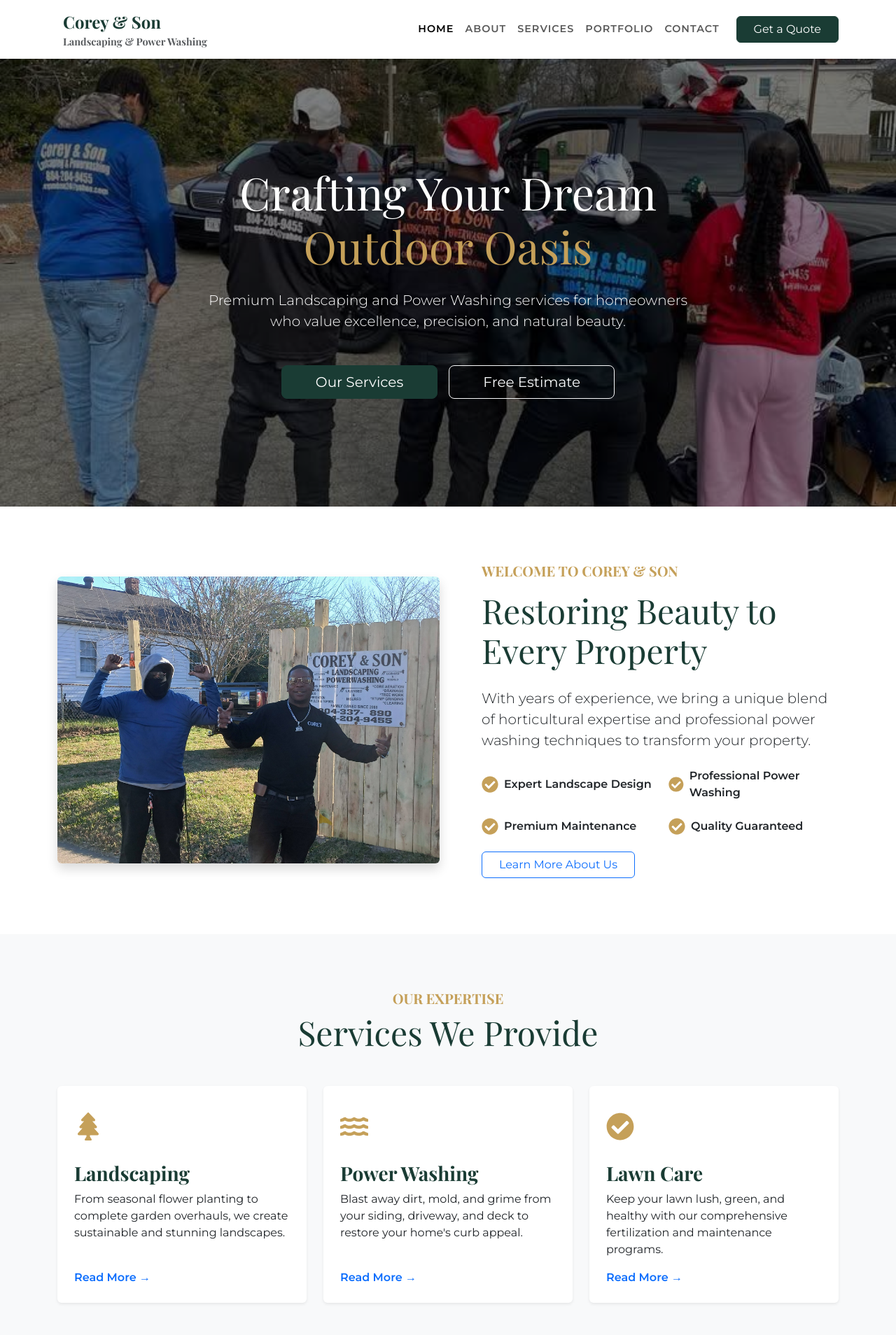
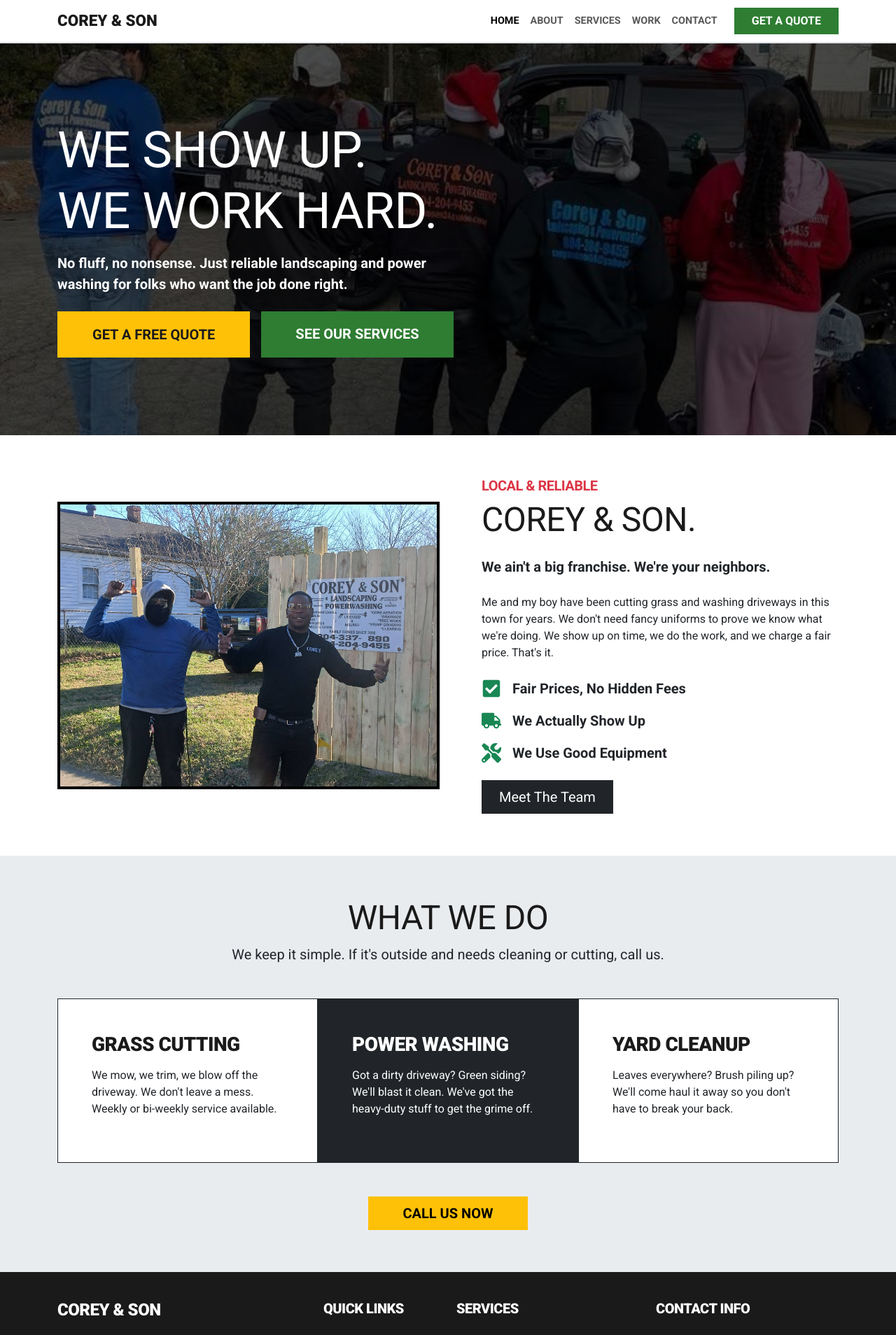
Before and after one commit to vbiondo6/Corey-and-Son, a React (Create React App) app: page / in a window 1280 px wide. Shown: the top 1908 px of the page at 70% size. Built offline with nearby package versions, Linux system fonts and the light colour scheme.

Commit message:
Refactor design to be more blue-collar and scrappy

```diff
--- a/src/components/Navbar.tsx
+++ b/src/components/Navbar.tsx
@@ -3,10 +3,10 @@ import { Link, NavLink } from 'react-router-dom';
 
 const Navbar: React.FC = () => {
   return (
-    <nav className="navbar navbar-expand-lg navbar-light bg-white sticky-top shadow-sm">
+    <nav className="navbar navbar-expand-lg navbar-light bg-white sticky-top border-bottom border-2">
       <div className="container">
         <Link className="navbar-brand d-flex align-items-center" to="/">
-          <span className="ms-2 text-wrap" style={{maxWidth: '250px'}}>Corey & Son <small className="d-block text-muted" style={{fontSize: '0.6em'}}>Landscaping & Power Washing</small></span>
+          <span className="fw-black" style={{fontSize: '1.4rem'}}>COREY & SON</span>
         </Link>
         <button
           className="navbar-toggler"
@@ -31,13 +31,13 @@ const Navbar: React.FC = () => {
               <NavLink className="nav-link" to="/services">Services</NavLink>
             </li>
             <li className="nav-item">
-              <NavLink className="nav-link" to="/portfolio">Portfolio</NavLink>
+              <NavLink className="nav-link" to="/portfolio">Work</NavLink>
             </li>
             <li className="nav-item">
               <NavLink className="nav-link" to="/contact">Contact</NavLink>
             </li>
           </ul>
-          <Link to="/contact" className="btn btn-primary ms-lg-3 px-4">Get a Quote</Link>
+          <Link to="/contact" className="btn btn-primary ms-lg-3 px-4 fw-bold rounded-0">GET A QUOTE</Link>
         </div>
       </div>
     </nav>
--- a/src/pages/Home.tsx
+++ b/src/pages/Home.tsx
@@ -1,6 +1,6 @@
 import React from 'react';
 import { Link } from 'react-router-dom';
-import { FaTree, FaWater, FaCheckCircle } from 'react-icons/fa';
+import { FaCheckSquare, FaTools, FaTruck } from 'react-icons/fa';
 import heroBg from '../assets/hero-bg.jpg';
 import homeIntro from '../assets/home-intro.jpg';
 
@@ -15,14 +15,14 @@ const Home: React.FC = () => {
       {/* Hero Section */}
       <section className="hero-section" style={{backgroundImage: `url(${heroBg})`}}>
         <div className="hero-overlay"></div>
-        <div className="container hero-content">
-          <h1 className="display-3 text-white mb-4">Crafting Your Dream <br/><span className="text-accent">Outdoor Oasis</span></h1>
-          <p className="lead text-white mb-5 mx-auto" style={{maxWidth: '700px'}}>
-            Premium Landscaping and Power Washing services for homeowners who value excellence, precision, and natural beauty.
+        <div className="container hero-content text-start">
+          <h1 className="display-2 text-white mb-3 text-uppercase fw-black">WE SHOW UP.<br/>WE WORK HARD.</h1>
+          <p className="lead text-white mb-4 fw-bold" style={{maxWidth: '600px', fontSize: '1.25rem'}}>
+            No fluff, no nonsense. Just reliable landscaping and power washing for folks who want the job done right.
           </p>
-          <div className="d-flex justify-content-center gap-3">
-            <Link to="/services" className="btn btn-primary btn-lg px-5">Our Services</Link>
-            <Link to="/contact" className="btn btn-outline-light btn-lg px-5">Free Estimate</Link>
+          <div className="d-flex flex-column flex-sm-row gap-3">
+            <Link to="/contact" className="btn btn-outline-gold btn-lg px-5 py-3 rounded-0">Get A Free Quote</Link>
+            <Link to="/services" className="btn btn-primary btn-lg px-5 py-3 rounded-0">See Our Services</Link>
           </div>
         </div>
       </section>
@@ -32,86 +32,73 @@ const Home: React.FC = () => {
         <div className="container">
           <div className="row align-items-center">
             <div className="col-lg-6 mb-4 mb-lg-0">
-              <img
-                src={homeIntro}
-                alt="Landscaping work"
-                className="img-fluid rounded shadow"
-              />
+              <div style={{border: '4px solid #000'}}>
+                <img
+                  src={homeIntro}
+                  alt="Landscaping work"
+                  className="img-fluid w-100"
+                />
+              </div>
             </div>
             <div className="col-lg-6 ps-lg-5">
-              <h5 className="text-accent text-uppercase fw-bold mb-3">Welcome to Corey & Son</h5>
-              <h2 className="display-5 mb-4">Restoring Beauty to Every Property</h2>
-              <p className="lead mb-4">
-                With years of experience, we bring a unique blend of horticultural expertise and professional power washing techniques to transform your property.
+              <h5 className="text-danger fw-bold text-uppercase mb-2">Local & Reliable</h5>
+              <h2 className="display-5 mb-4 fw-black">COREY & SON.</h2>
+              <p className="lead mb-4 fw-bold">
+                We ain't a big franchise. We're your neighbors.
               </p>
-              <div className="row g-4 mb-4">
-                <div className="col-md-6 d-flex align-items-center">
-                  <Icon icon={FaCheckCircle} className="text-accent me-2 fs-4" />
-                  <span className="fw-semibold">Expert Landscape Design</span>
+              <p className="mb-4">
+                Me and my boy have been cutting grass and washing driveways in this town for years. We don't need fancy uniforms to prove we know what we're doing. We show up on time, we do the work, and we charge a fair price. That's it.
+              </p>
+              <div className="row g-3 mb-4">
+                <div className="col-12 d-flex align-items-center">
+                  <Icon icon={FaCheckSquare} className="text-success me-3 fs-3" />
+                  <span className="fw-bold fs-5">Fair Prices, No Hidden Fees</span>
                 </div>
-                <div className="col-md-6 d-flex align-items-center">
-                  <Icon icon={FaCheckCircle} className="text-accent me-2 fs-4" />
-                  <span className="fw-semibold">Professional Power Washing</span>
+                <div className="col-12 d-flex align-items-center">
+                  <Icon icon={FaTruck} className="text-success me-3 fs-3" />
+                  <span className="fw-bold fs-5">We Actually Show Up</span>
                 </div>
-                <div className="col-md-6 d-flex align-items-center">
-                  <Icon icon={FaCheckCircle} className="text-accent me-2 fs-4" />
-                  <span className="fw-semibold">Premium Maintenance</span>
-                </div>
-                <div className="col-md-6 d-flex align-items-center">
-                  <Icon icon={FaCheckCircle} className="text-accent me-2 fs-4" />
-                  <span className="fw-semibold">Quality Guaranteed</span>
+                <div className="col-12 d-flex align-items-center">
+                  <Icon icon={FaTools} className="text-success me-3 fs-3" />
+                  <span className="fw-bold fs-5">We Use Good Equipment</span>
                 </div>
               </div>
-              <Link to="/about" className="btn btn-outline-primary px-4">Learn More About Us</Link>
+              <Link to="/about" className="btn btn-dark btn-lg rounded-0 px-4">Meet The Team</Link>
             </div>
           </div>
         </div>
       </section>
 
-      {/* Highlight Services */}
-      <section className="section-padding bg-light">
+      {/* Quick Services */}
+      <section className="section-padding" style={{backgroundColor: '#e9ecef'}}>
         <div className="container">
           <div className="text-center mb-5">
-            <h5 className="text-accent text-uppercase fw-bold mb-2">Our Expertise</h5>
-            <h2 className="display-5">Services We Provide</h2>
+            <h2 className="display-5 fw-black">WHAT WE DO</h2>
+            <p className="lead">We keep it simple. If it's outside and needs cleaning or cutting, call us.</p>
           </div>
-          <div className="row g-4">
+          <div className="row g-0">
             <div className="col-md-4">
-              <div className="card h-100 service-card shadow-sm p-4">
-                <div className="text-accent mb-4 fs-1"><Icon icon={FaTree} /></div>
-                <h3>Landscaping</h3>
-                <p>From seasonal flower planting to complete garden overhauls, we create sustainable and stunning landscapes.</p>
-                <Link to="/services" className="mt-auto text-primary text-decoration-none fw-bold">Read More &rarr;</Link>
+              <div className="bg-white p-5 h-100 border border-dark">
+                <h3 className="mb-3">GRASS CUTTING</h3>
+                <p>We mow, we trim, we blow off the driveway. We don't leave a mess. Weekly or bi-weekly service available.</p>
               </div>
             </div>
             <div className="col-md-4">
-              <div className="card h-100 service-card shadow-sm p-4">
-                <div className="text-accent mb-4 fs-1"><Icon icon={FaWater} /></div>
-                <h3>Power Washing</h3>
-                <p>Blast away dirt, mold, and grime from your siding, driveway, and deck to restore your home's curb appeal.</p>
-                <Link to="/services" className="mt-auto text-primary text-decoration-none fw-bold">Read More &rarr;</Link>
+              <div className="bg-dark text-white p-5 h-100 border border-dark">
+                <h3 className="text-white mb-3">POWER WASHING</h3>
+                <p>Got a dirty driveway? Green siding? We'll blast it clean. We've got the heavy-duty stuff to get the grime off.</p>
               </div>
             </div>
             <div className="col-md-4">
-              <div className="card h-100 service-card shadow-sm p-4">
-                <div className="text-accent mb-4 fs-1"><Icon icon={FaCheckCircle} /></div>
-                <h3>Lawn Care</h3>
-                <p>Keep your lawn lush, green, and healthy with our comprehensive fertilization and maintenance programs.</p>
-                <Link to="/services" className="mt-auto text-primary text-decoration-none fw-bold">Read More &rarr;</Link>
+              <div className="bg-white p-5 h-100 border border-dark">
+                <h3 className="mb-3">YARD CLEANUP</h3>
+                <p>Leaves everywhere? Brush piling up? We'll come haul it away so you don't have to break your back.</p>
               </div>
             </div>
           </div>
-        </div>
-      </section>
-
-      {/* CTA Section */}
-      <section className="section-padding bg-primary-green text-white text-center">
-        <div className="container">
-          <h2 className="display-5 mb-4">Ready to Transform Your Property?</h2>
-          <p className="lead mb-5 opacity-75 mx-auto" style={{maxWidth: '700px'}}>
-            Contact us today for a free, no-obligation estimate on your next landscaping or power washing project.
-          </p>
-          <Link to="/contact" className="btn btn-accent-gold btn-lg px-5 text-white" style={{backgroundColor: 'var(--accent-gold)'}}>Get Started</Link>
+          <div className="text-center mt-5">
+            <Link to="/contact" className="btn btn-warning btn-lg fw-bold rounded-0 px-5">CALL US NOW</Link>
+          </div>
         </div>
       </section>
     </div>
--- a/src/pages/Services.tsx
+++ b/src/pages/Services.tsx
@@ -9,43 +9,43 @@ const Services: React.FC = () => {
 
   const services = [
     {
-      title: "Landscape Design",
-      description: "Custom design solutions including 3D rendering, plant selection, and architectural planning for your outdoor spaces.",
+      title: "LAWN MOWING",
+      description: "We cut it, trim it, and blow it off. Simple as that. We'll keep your grass looking sharp all season.",
+      icon: FaLeaf
+    },
+    {
+      title: "POWER WASHING",
+      description: "Driveways, sidewalks, siding, decks. If it's got dirt on it, we can wash it off.",
+      icon: FaWater
+    },
+    {
+      title: "YARD CLEANUP",
+      description: "Got a mess of leaves or brush? We'll come haul it away and get your yard back in shape.",
+      icon: FaHome
+    },
+    {
+      title: "MULCH & PLANTING",
+      description: "Need some fresh mulch or a few bushes planted? We can handle that too. Nothing too fancy.",
       icon: FaSeedling
     },
     {
-      title: "Lawn Maintenance",
-      description: "Weekly mowing, edging, fertilization, and weed control to keep your lawn in peak condition year-round.",
-      icon: FaLeaf
-    },
-    {
-      title: "Power Washing",
-      description: "Professional grade cleaning for sidings, roofs, driveways, decks, and patios using safe, effective pressure levels.",
-      icon: FaWater
-    },
-    {
-      title: "Hardscaping",
-      description: "Installation of retaining walls, paver patios, walkways, and outdoor kitchens built to last a lifetime.",
+      title: "SMALL HARDSCAPES",
+      description: "We can fix up a walkway or lay down some pavers. Solid work that lasts.",
       icon: FaRoad
     },
     {
-      title: "Property Cleanup",
-      description: "Seasonal leaf removal, gutter cleaning, and brush clearing to keep your property tidy and safe.",
-      icon: FaHome
-    },
-    {
-      title: "Snow Removal",
-      description: "Commercial and residential snow plowing, salting, and sidewalk clearing during the harsh winter months.",
+      title: "SNOW PLOWING",
+      description: "When it snows, we plow. Driveways and sidewalks. We'll get you out.",
       icon: FaSnowflake
     }
   ];
 
   return (
     <div>
-      <section className="bg-primary-green text-white py-5">
-        <div className="container py-4 text-center">
-          <h1 className="display-4">Our Services</h1>
-          <p className="lead opacity-75">Comprehensive solutions for a beautiful, clean property.</p>
+      <section className="bg-dark text-white py-5">
+        <div className="container py-4">
+          <h1 className="display-4 fw-black text-uppercase">What We Do</h1>
+          <p className="lead">We work hard so you don't have to.</p>
         </div>
       </section>
 
@@ -54,10 +54,10 @@ const Services: React.FC = () => {
           <div className="row g-4">
             {services.map((service, index) => (
               <div className="col-lg-4 col-md-6" key={index}>
-                <div className="card h-100 border-0 shadow-sm p-4 text-center service-card">
-                  <div className="text-accent fs-1 mb-3"><Icon icon={service.icon} /></div>
-                  <h3 className="mb-3">{service.title}</h3>
-                  <p className="text-muted">{service.description}</p>
+                <div className="card h-100 service-card p-4 text-center bg-light">
+                  <div className="text-success fs-1 mb-3"><Icon icon={service.icon} /></div>
+                  <h3 className="mb-3 fw-black">{service.title}</h3>
+                  <p className="text-muted fw-bold">{service.description}</p>
                 </div>
               </div>
             ))}
@@ -65,25 +65,15 @@ const Services: React.FC = () => {
         </div>
       </section>
 
-      <section className="section-padding bg-light">
+      <section className="section-padding" style={{backgroundColor: '#ffc107'}}>
         <div className="container">
           <div className="row align-items-center">
-            <div className="col-lg-6">
-              <h2 className="display-6 mb-4">The Power Washing Advantage</h2>
-              <p>Regular power washing doesn't just make your home look better—it protects your investment. Our team uses specialized nozzles and detergents to:</p>
-              <ul className="list-unstyled">
-                <li className="mb-2"><Icon icon={FaLeaf} className="text-accent me-2" /> Remove harmful mold, mildew, and algae</li>
-                <li className="mb-2"><Icon icon={FaLeaf} className="text-accent me-2" /> Extend the life of your siding and paint</li>
-                <li className="mb-2"><Icon icon={FaLeaf} className="text-accent me-2" /> Improve overall property value and curb appeal</li>
-                <li className="mb-2"><Icon icon={FaLeaf} className="text-accent me-2" /> Create a safer, non-slip environment for walkways</li>
-              </ul>
-            </div>
-            <div className="col-lg-6 mt-4 mt-lg-0">
-              <img
-                src="https://images.unsplash.com/photo-1628177142898-93e36e4e3a50?auto=format&fit=crop&q=80&w=1000"
-                alt="Power washing in action"
-                className="img-fluid rounded shadow"
-              />
+            <div className="col-lg-8 mx-auto text-center text-dark">
+              <h2 className="display-5 fw-black mb-4 text-uppercase">Need Something Else?</h2>
+              <p className="lead fw-bold mb-4">
+                If you need something done outside and you don't see it listed, just ask. If we can do it, we will. If we can't, we'll tell you straight up.
+              </p>
+              <a href="/contact" className="btn btn-dark btn-lg rounded-0 px-5 fw-bold">GIVE US A CALL</a>
             </div>
           </div>
         </div>
--- a/src/styles/global.css
+++ b/src/styles/global.css
@@ -1,56 +1,65 @@
-@import url('https://fonts.googleapis.com/css2?family=Playfair+Display:wght@400;700&family=Montserrat:wght@300;400;600&display=swap');
+@import url('https://fonts.googleapis.com/css2?family=Roboto:wght@400;700;900&display=swap');
 
 :root {
-  --primary-green: #1a3c34;
-  --accent-gold: #c5a059;
-  --earth-taupe: #7d6b5d;
-  --light-bg: #f8f9fa;
+  --primary-green: #2e7d32; /* Standard Grass Green */
+  --work-black: #1a1a1a;
+  --safety-yellow: #ffc107; /* Construction/Safety Yellow */
+  --light-bg: #f0f2f5;
   --dark-text: #212529;
 }
 
 body {
-  font-family: 'Montserrat', sans-serif;
+  font-family: 'Roboto', sans-serif;
   color: var(--dark-text);
   background-color: var(--light-bg);
 }
 
 h1, h2, h3, h4, h5, h6 {
-  font-family: 'Playfair Display', serif;
-  font-weight: 700;
-  color: var(--primary-green);
+  font-family: 'Roboto', sans-serif;
+  font-weight: 900; /* Thick and bold */
+  text-transform: uppercase;
+  color: var(--work-black);
+  letter-spacing: -0.5px;
 }
 
 .text-accent {
-  color: var(--accent-gold);
+  color: var(--primary-green) !important;
 }
 
 .bg-primary-green {
-  background-color: var(--primary-green);
+  background-color: var(--work-black) !important; /* Switch to black for headers for a tougher look */
 }
 
 .btn-primary {
   background-color: var(--primary-green);
   border-color: var(--primary-green);
+  font-weight: 700;
+  text-transform: uppercase;
 }
 
 .btn-primary:hover {
-  background-color: #122b25;
-  border-color: #122b25;
+  background-color: #1b5e20;
+  border-color: #1b5e20;
 }
 
 .btn-outline-gold {
-  color: var(--accent-gold);
-  border-color: var(--accent-gold);
+  /* Retargeting this class to be safety yellow button */
+  background-color: var(--safety-yellow);
+  color: var(--work-black);
+  border: 2px solid var(--safety-yellow);
+  font-weight: 700;
+  text-transform: uppercase;
 }
 
 .btn-outline-gold:hover {
-  background-color: var(--accent-gold);
-  color: white;
+  background-color: #ffca2c;
+  border-color: #ffca2c;
+  color: black;
 }
 
 .hero-section {
   position: relative;
-  height: 80vh;
+  height: 70vh; /* A bit shorter, more direct */
   display: flex;
   align-items: center;
   justify-content: center;
@@ -66,7 +75,7 @@ h1, h2, h3, h4, h5, h6 {
   left: 0;
   right: 0;
   bottom: 0;
-  background: rgba(0, 0, 0, 0.5);
+  background: rgba(0, 0, 0, 0.7); /* Darker overlay for better readability */
 }
 
 .hero-content {
@@ -75,35 +84,39 @@ h1, h2, h3, h4, h5, h6 {
 }
 
 .navbar-brand {
-  font-family: 'Playfair Display', serif;
-  font-weight: 700;
+  font-family: 'Roboto', sans-serif;
+  font-weight: 900;
   font-size: 1.5rem;
-  color: var(--primary-green) !important;
+  color: var(--work-black) !important;
+  text-transform: uppercase;
 }
 
 .nav-link {
-  font-weight: 600;
+  font-weight: 700;
   text-transform: uppercase;
-  letter-spacing: 1px;
   font-size: 0.9rem;
 }
 
 .section-padding {
-  padding: 80px 0;
+  padding: 60px 0;
 }
 
 .service-card {
-  border: none;
-  transition: transform 0.3s ease;
-  overflow: hidden;
+  border: 2px solid #ddd;
+  border-radius: 0 !important; /* Square corners, no soft curves */
+  transition: none; /* No fancy hover float */
 }
 
 .service-card:hover {
-  transform: translateY(-10px);
+  border-color: var(--primary-green);
+}
+
+img {
+  border-radius: 0 !important; /* Square images, utilitarian */
 }
 
 footer {
-  background-color: var(--primary-green);
+  background-color: var(--work-black);
   color: white;
-  padding: 60px 0 20px;
+  padding: 40px 0 20px;
 }
```
Also changed, not shown: src/pages/About.tsx (+28 -53 lines).
